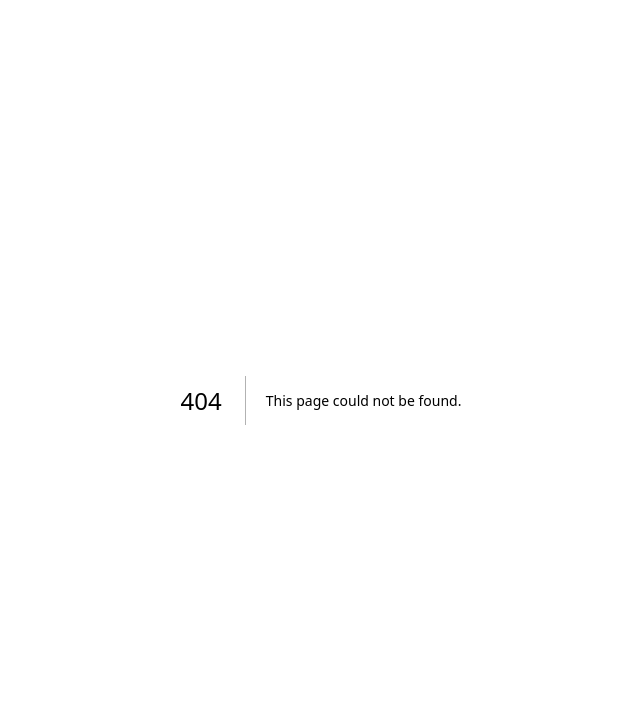
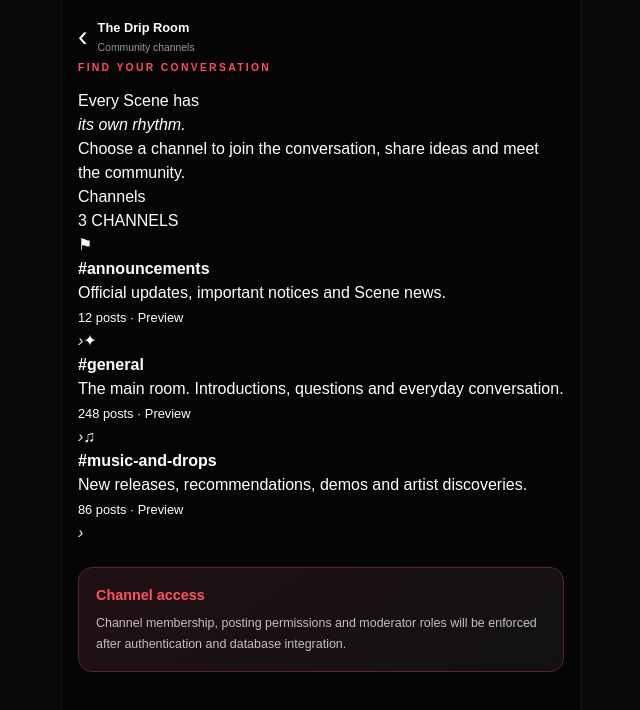
Before and after one commit to mrceogodwin/Nochalant, a Next.js app: page /discover/scenes/1/channels in a window 1280 px wide. Before the commit this address had no page. Shown: the top 710 px of the page, without its empty margins (319-959 px from the left). Built offline with nearby package versions, Linux system fonts and the light colour scheme.

Commit message:
Add Scene channel directory

```diff
--- /dev/null
+++ b/src/app/discover/scenes/[slug]/channels/page.tsx
@@ -0,0 +1,3 @@
+import Link from "next/link";
+const data=[{slug:"announcements",name:"announcements",icon:"⚑",description:"Official updates, important notices and Scene news.",posts:"12 posts",tone:"red"},{slug:"general",name:"general",icon:"✦",description:"The main room. Introductions, questions and everyday conversation.",posts:"248 posts",tone:"violet"},{slug:"music",name:"music-and-drops",icon:"♫",description:"New releases, recommendations, demos and artist discoveries.",posts:"86 posts",tone:"orange"}];
+export default async function SceneChannels({params}:{params:Promise<{slug:string}>}){const {slug}=await params;const title=slug==="alte-society"?"Alté Society":slug==="afterhours"?"Afterhours":slug==="sound-district"?"Sound District":"The Drip Room";return <main className="feed-shell"><header className="chat-header"><Link href={"/discover/scenes/"+slug}>‹</Link><div><strong>{title}</strong><small>Community channels</small></div></header><section className="channel-page-intro"><p className="onboard-kicker">FIND YOUR CONVERSATION</p><h1>Every Scene has<br/><em>its own rhythm.</em></h1><p>Choose a channel to join the conversation, share ideas and meet the community.</p></section><div className="scene-section-head"><h2>Channels</h2><span>3 CHANNELS</span></div>{data.map(c=><Link href={"/discover/scenes/"+slug+"/channels/"+c.slug} className="scene-channel-card" key={c.slug}><span className={"channel-card-icon "+c.tone}>{c.icon}</span><div><b>#{c.name}</b><p>{c.description}</p><small>{c.posts} · Preview</small></div><i>›</i></Link>)}<div className="owner-notice"><strong>Channel access</strong><p>Channel membership, posting permissions and moderator roles will be enforced after authentication and database integration.</p></div></main>}
```
